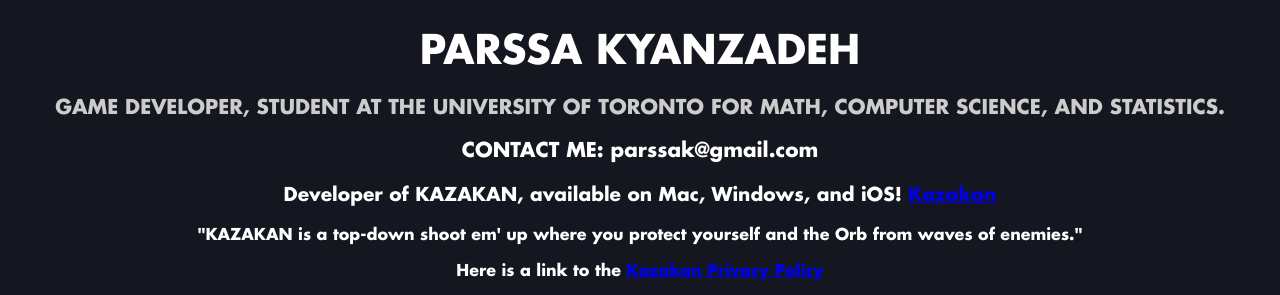
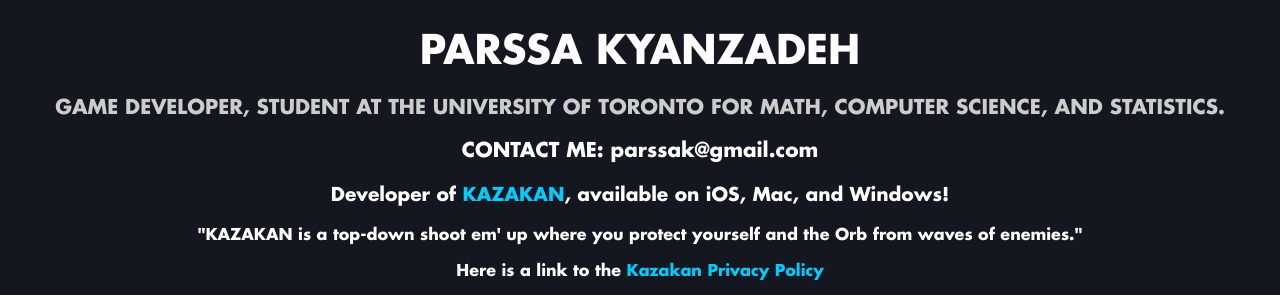
Before and after one commit to parssak/website, a plain HTML site: page index.html in a window 1280 px wide. Shown: the top 295 px of the page. Drawn offline with Linux system fonts and the light colour scheme.

Commit message:
Fixed Decoration on Links

```diff
--- a/index.html
+++ b/index.html
@@ -7,7 +7,7 @@
     <h1>PARSSA KYANZADEH</h1>
       <h2 style="color: #cccccc">GAME DEVELOPER, STUDENT AT THE UNIVERSITY OF TORONTO FOR MATH, COMPUTER SCIENCE, AND STATISTICS.</h2>
     <h2> CONTACT ME: parssak@gmail.com </h2>
-    <h3> Developer of KAZAKAN, available on Mac, Windows, and iOS!   <a href="https://parssa.itch.io/kazakan">Kazakan</a> </h3>
+    <h3> Developer of <a href="https://parssa.itch.io/kazakan">KAZAKAN</a>, available on iOS, Mac, and Windows!</h3>
     <p>"KAZAKAN is a top-down shoot em' up where you protect yourself and the Orb from waves of enemies."</p>
     <p> Here is a link to the <a href="kazakanPrivacyPolicy.html">Kazakan Privacy Policy</a> </p>
     <iframe src="https://itch.io/embed/731157?linkback=true&amp;border_width=5&amp;bg_color=222222&amp;fg_color=eeeeee&amp;link_color=af5bfa&amp;border_color=363636" width="560" height="175" frameborder="0"><a href="https://parssa.itch.io/kazakan">Kazakan by parssa</a></iframe>
--- a/style.css
+++ b/style.css
@@ -44,3 +44,9 @@ iframe {
   margin-left: auto;
   margin-right: auto;
 }
+
+a { text-decoration: none; color: #00ccff; }
+a:visited { text-decoration: none; }
+a:hover { text-decoration: none; }
+a:focus { text-decoration: none; }
+a:hover, a:active { text-decoration: none; }
```
